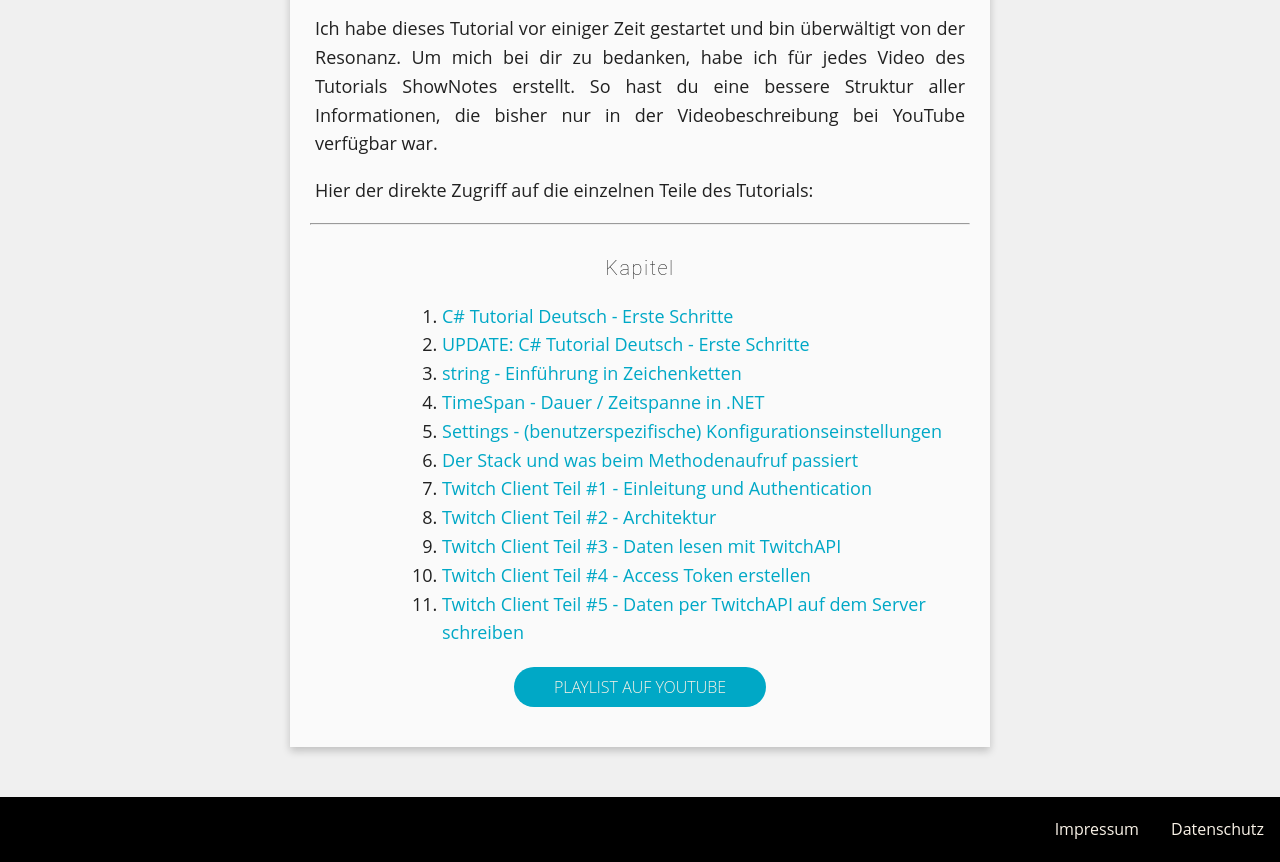
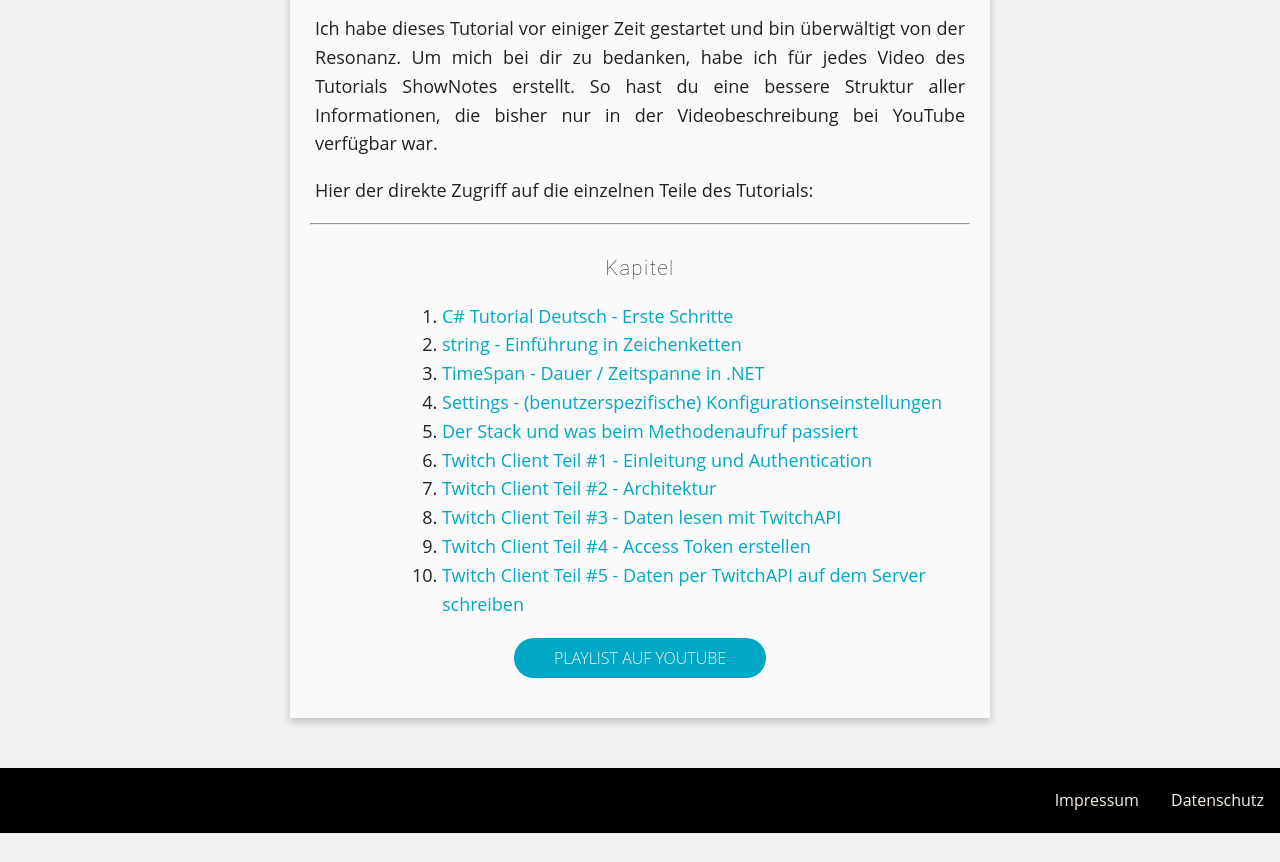
Before and after one commit to LernMoment/LernMoment.de-2.0, a Jekyll site: the page built from tutorials/csharp.html, in a window 1280 px wide and 900 px high, scrolled down 867 px, cut to the strip 38-900 px from the top of the window. Built offline with Jekyll 4.4.1, drawn with Linux system fonts in a browser that asks for light colours; comment, search, counter and statistics services are not loaded; after the commit the page ends 1738 px from its top, so only the background shows below that.

```diff
--- a/tutorials/csharp.html
+++ b/tutorials/csharp.html
@@ -16,11 +16,8 @@
   <hr>
   <h4>Kapitel</h4>
   <ol>
-    <li>
-      <a href="/csharp-tutorial-deutsch/erste-schritte-visual-studio/">C# Tutorial Deutsch - Erste Schritte</a>
-    </li>
-    <li>
-      <a href="/csharp-tutorial-deutsch/erste-schritte-visual-studio-2017/">UPDATE: C# Tutorial Deutsch - Erste Schritte</a>
+     <li>
+      <a href="/csharp-tutorial-deutsch/erste-schritte-visual-studio-2017/">C# Tutorial Deutsch - Erste Schritte</a>
     </li>
     <li>
       <a href="/csharp-tutorial-deutsch/der-datentyp-string/">string - Einführung in Zeichenketten</a>
```
